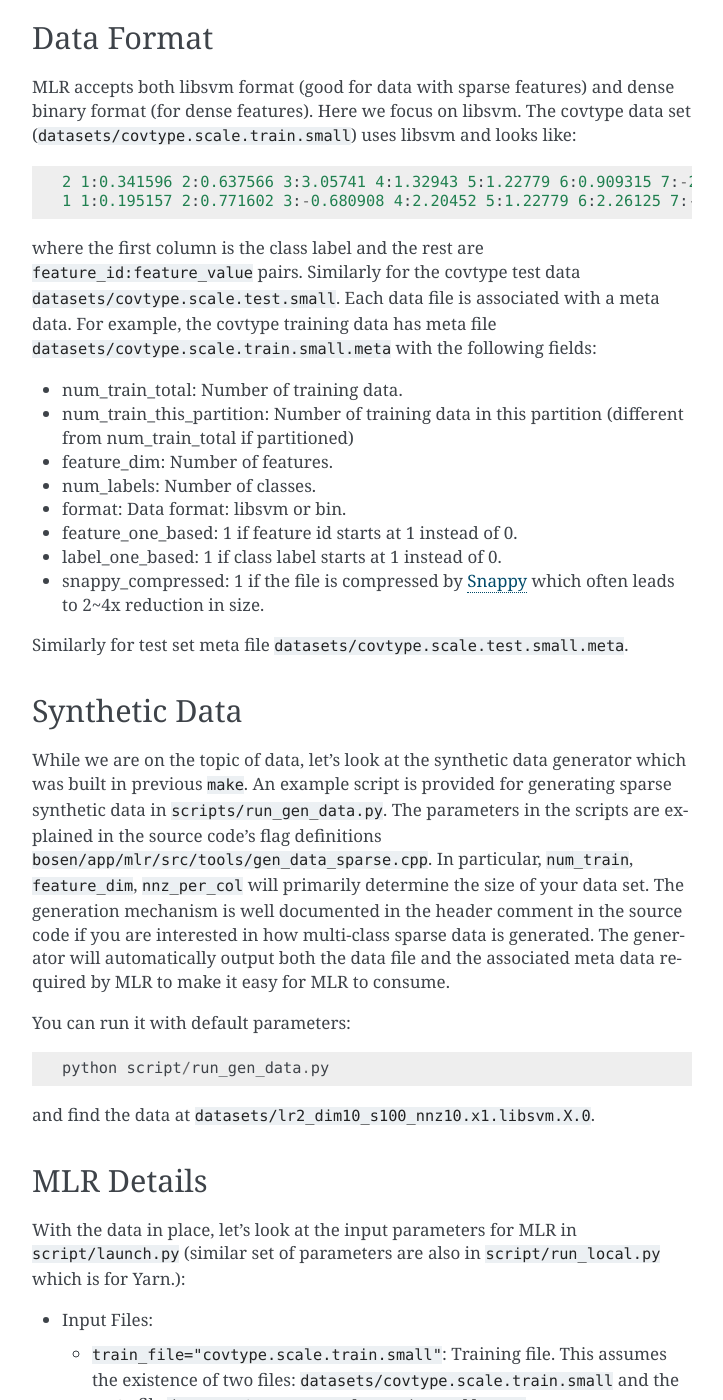
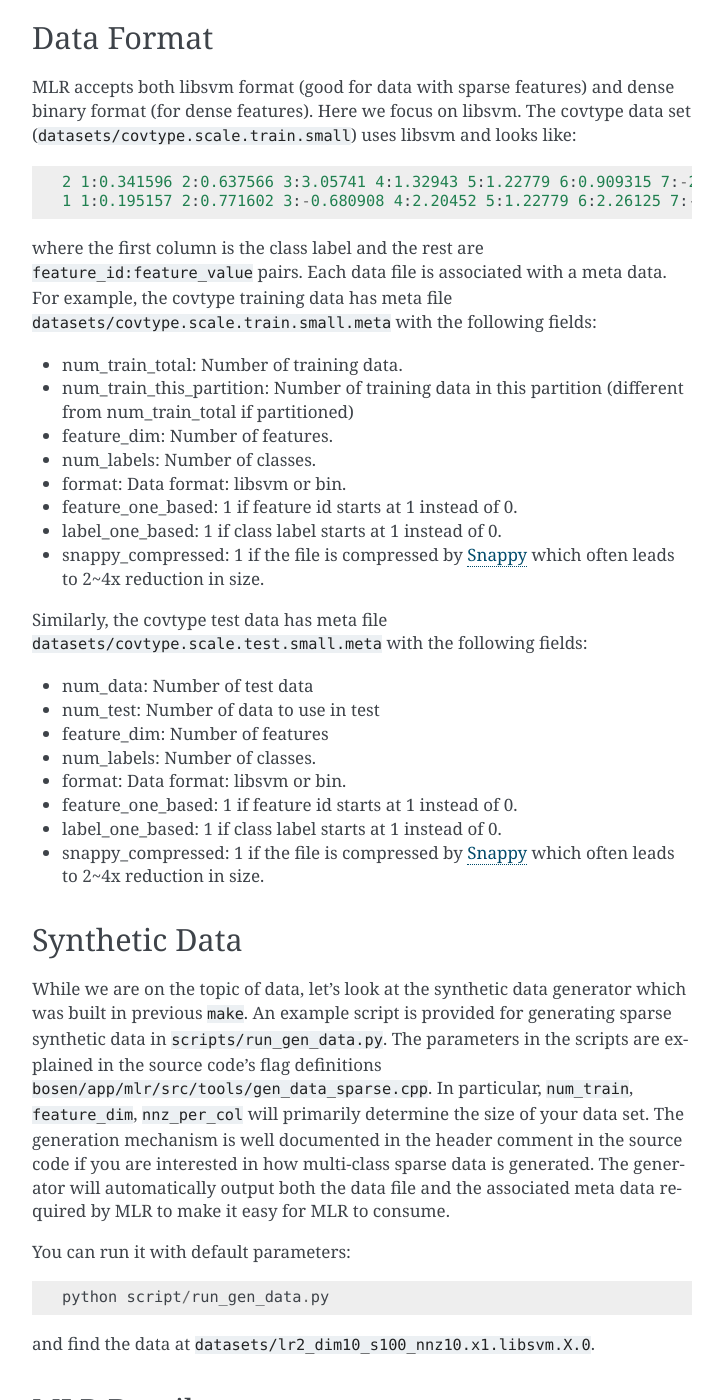
Before and after one commit to sailing-pmls/pmls.readthedocs.io, a Sphinx documentation site: the page built from docs/multiclass-logistic-regression.md, in a window 1280 px wide and 1400 px high, scrolled down 3158 px. Shown: the whole window, without its empty margins (388-1111 px from the left). Built offline with Sphinx 7.4.7, drawn with Linux system fonts in a browser that asks for light colours; some of the changed text lies outside the part shown.

Commit message:
Update MLR metadata documentation

````diff
--- a/docs/multiclass-logistic-regression.md
+++ b/docs/multiclass-logistic-regression.md
@@ -137,7 +137,7 @@ MLR accepts both libsvm format (good for data with sparse features) and dense bi
 1 1:0.195157 2:0.771602 3:-0.680908 4:2.20452 5:1.22779 6:2.26125 7:-0.379156 8:1.24836 9:1.05749 10:2.58174 11:1 43:1
 ```
 
-where the first column is the class label and the rest are `feature_id:feature_value` pairs. Similarly for the covtype test data `datasets/covtype.scale.test.small`. Each data file is associated with a meta data. For example, the covtype training data has meta file `datasets/covtype.scale.train.small.meta` with the following fields:
+where the first column is the class label and the rest are `feature_id:feature_value` pairs.  Each data file is associated with a meta data. For example, the covtype training data has meta file `datasets/covtype.scale.train.small.meta` with the following fields:
 
 - num_train_total: Number of training data.
 - num_train_this_partition: Number of training data in this partition (different from num_train_total if partitioned)
@@ -148,7 +148,16 @@ where the first column is the class label and the rest are `feature_id:feature_v
 - label_one_based: 1 if class label starts at 1 instead of 0.
 - snappy_compressed: 1 if the file is compressed by [Snappy](https://code.google.com/p/snappy/) which often leads to 2~4x reduction in size.
 
-Similarly for test set meta file `datasets/covtype.scale.test.small.meta`.
+Similarly, the covtype test data has meta file `datasets/covtype.scale.test.small.meta` with the following fields:
+
+- num_data: Number of test data
+- num_test: Number of data to use in test
+- feature_dim: Number of features
+- num_labels: Number of classes.
+- format: Data format: libsvm or bin.
+- feature_one_based: 1 if feature id starts at 1 instead of 0.
+- label_one_based: 1 if class label starts at 1 instead of 0.
+- snappy_compressed: 1 if the file is compressed by [Snappy](https://code.google.com/p/snappy/) which often leads to 2~4x reduction in size.
 
 ## Synthetic Data
 
@@ -188,7 +197,7 @@ With the data in place, let's look at the input parameters for MLR in `script/la
     * `init_lr` and `lr_decay_rate`: Learning rate is `init_lr*lr_decay_rate^T` where `T` is the epoch number.
 
 - System Parameters:
-    * `hostfile="scripts/localserver"`: Machine file. See [[Configuration Files for Petuum Apps|Configuration Files for Petuum Apps]]
+    * `hostfile="scripts/localserver"`: Machine file. See [Configuration Files for PMLS Apps](configuration.md)
     * `num_app_threads=4`: Number of application worker threads.
     * `staleness=0`: Staleness for the weight table (the main table).
     * `num_comm_channels_per_client=1`: The number of threads running server and back ground communication. Usually 1~2 is good enough.
````
Also changed, not shown: other parts of docs/multiclass-logistic-regression.md (+1 -1 lines).
